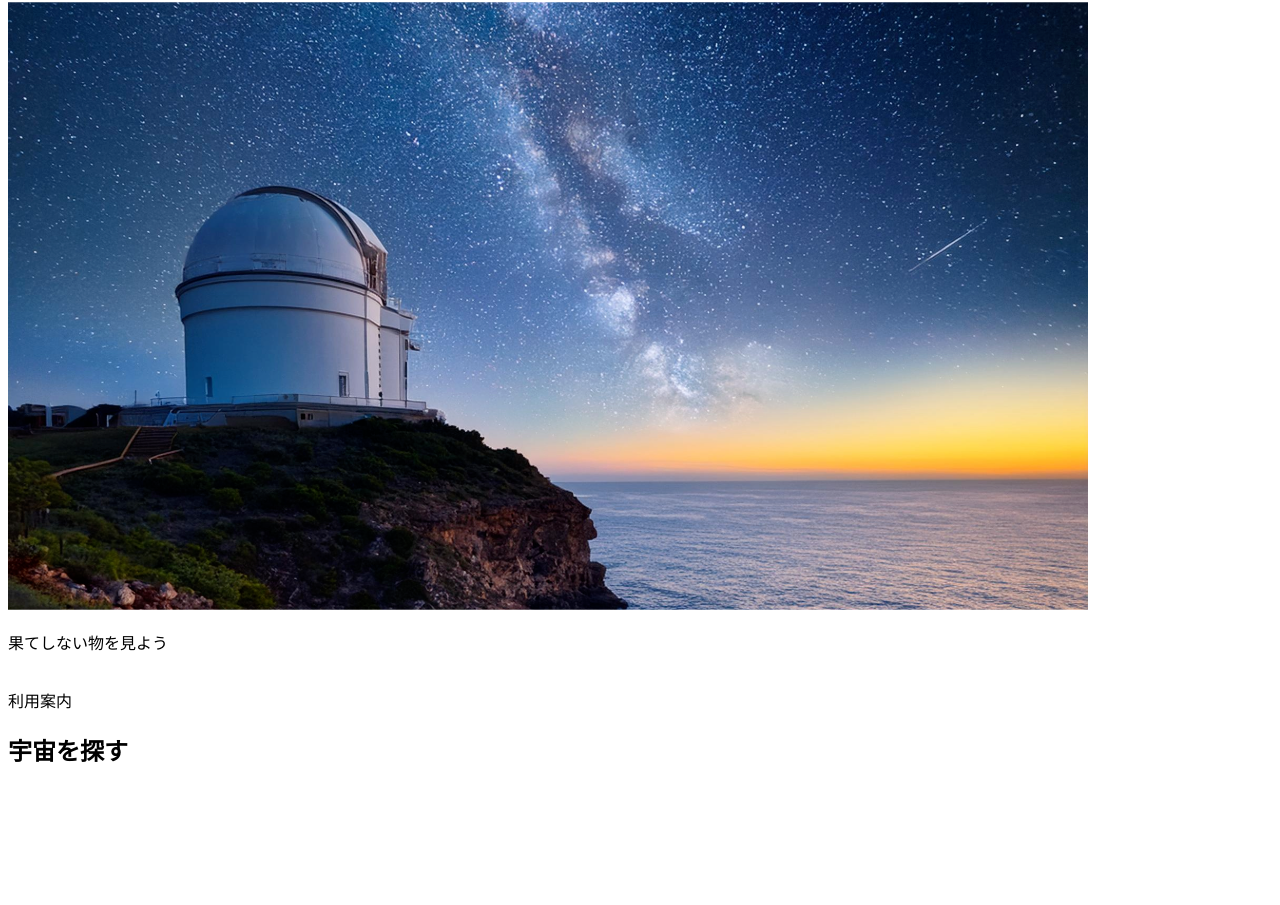
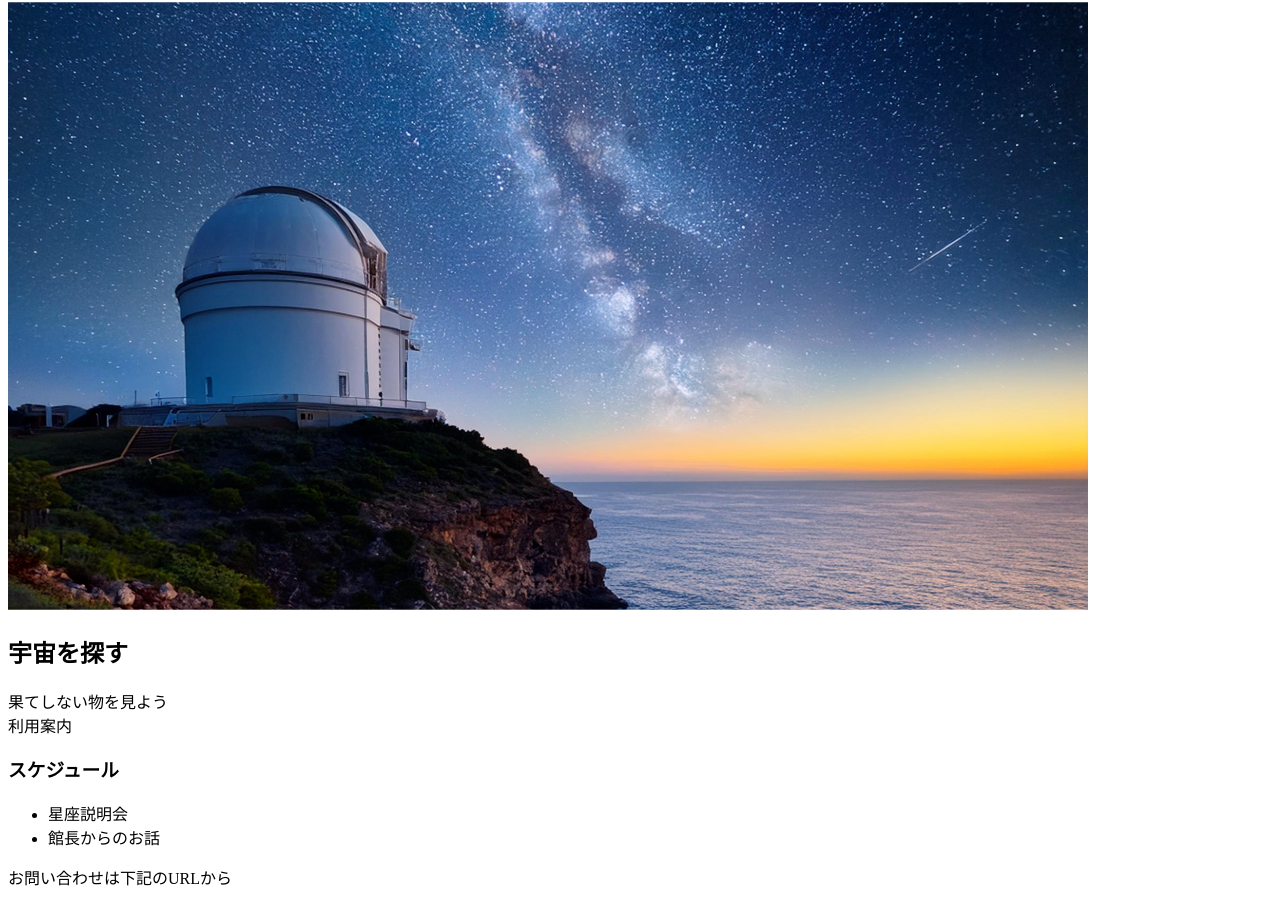
Before and after one commit to ick-mosagoto/prg20241118, a plain HTML site: page index.html in a window 1280 px wide. Shown: the part 87-992 px from the top of the page. Before the commit the page ends 874 px from the top, so only its background shows below. Drawn offline with Linux system fonts and the light colour scheme.

Commit message:
5nd_Update

```diff
--- a/index.html
+++ b/index.html
@@ -8,9 +8,16 @@
     <body>
         <h1>市川天文台</h1>
         <img src="main_pic.png" alt="市川天文台の写真">
-        <p>果てしない物を見よう</p>
+        <h2>宇宙を探す</h2>
+        <p>果てしない物を見よう
             <br>
             利用案内
-        <h2>宇宙を探す</h2>
+        </p>
+    <h3>スケジュール</h3>
+    <ul>
+        <li>星座説明会</li>
+        <li>館長からのお話</li>
+    </ul>
+    <p>お問い合わせは下記のURLから</p>
     </body>
 </html>
```
